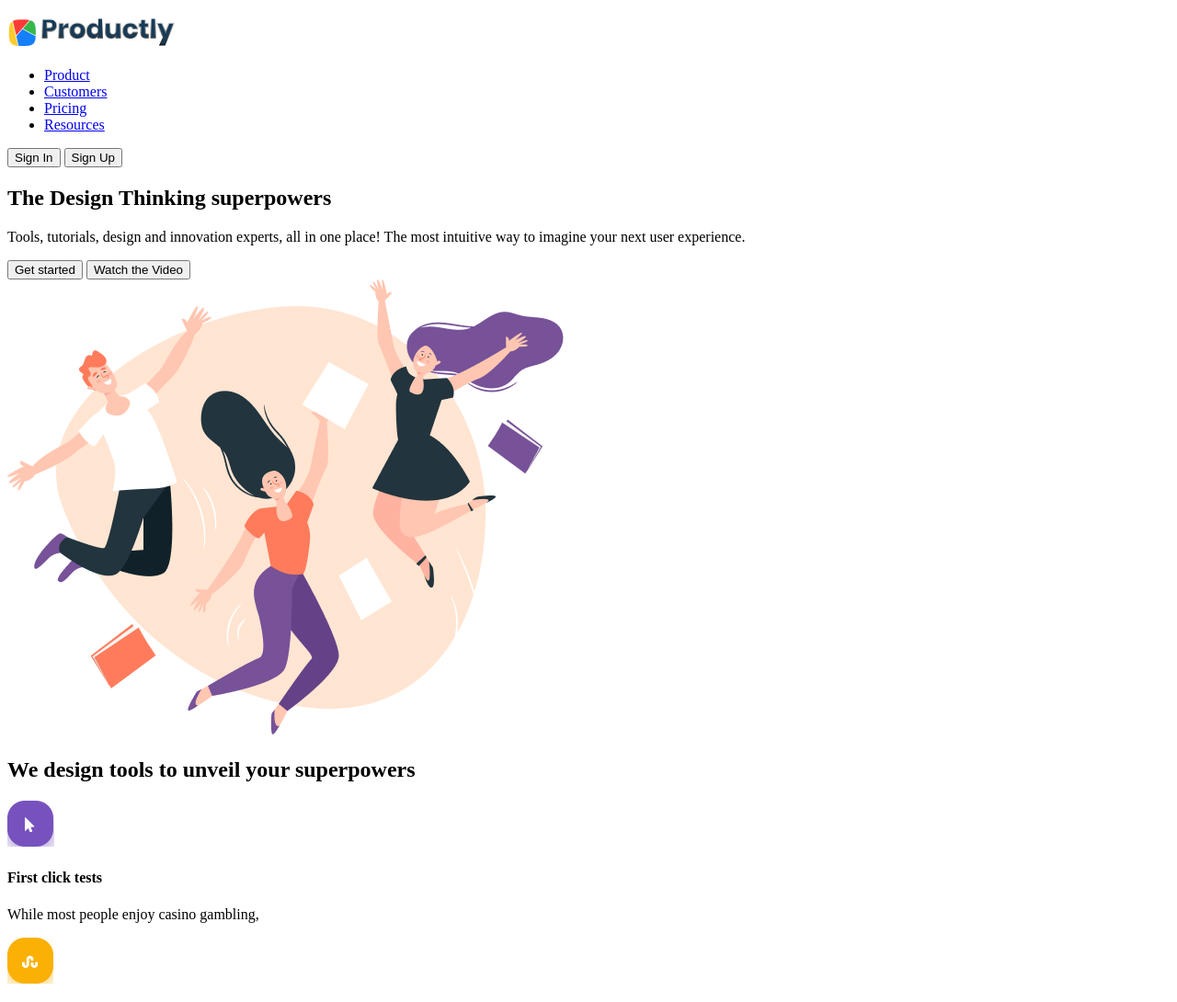
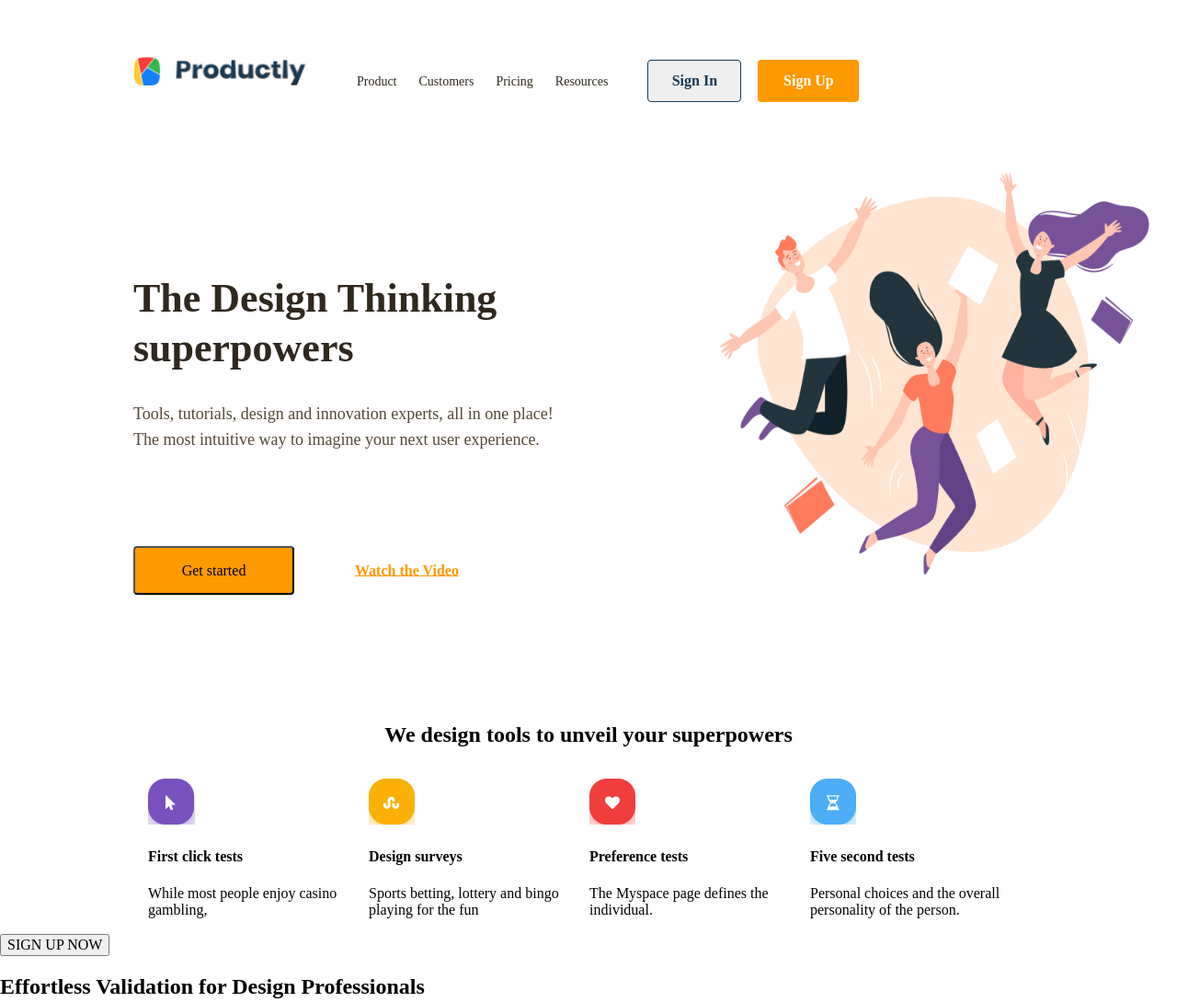
Before and after one commit to Kaca-S/figma-productly, a plain HTML site: page index.html in a window 1280 px wide. Shown: the top 1090 px of the page at 92% size. Drawn offline with Linux system fonts and the light colour scheme.

Commit message:
modified styles/index.css added new file images/triangle.png

```diff
--- a/index.html
+++ b/index.html
@@ -3,24 +3,32 @@
 <head>
     <meta charset="UTF-8">
     <meta name="viewport" content="width=device-width, initial-scale=1.0">
+    <link rel="stylesheet" href="styles/index.css">
+    <link rel="stylesheet" href="styles/normalize.css">
+
     <title>Productly</title>
 </head>
 <body>
     <header>
-        <h3><img src="images/logo-img.png" alt="Productly Logo"/>
-            <img src="images/productly.png" alt="Productly name">
-        <!-- <span class="logo">Productly</span> -->
+        <section class="nav">
+        <h3><img class="logo-img" src="images/logo-img.png" alt="Productly Logo"/>
+            <img class="productly" src="images/productly.png" alt="Productly name">
         </h3>
+        </section>
+        <section>
         <ul class="nav">
             <li><a href="pages/product.html">Product</a></li>
             <li><a href="pages/customers.html">Customers</a></li>
             <li><a href="pages/pricing.html">Pricing</a></li>
             <li><a href="pages/resources.html">Resources</a></li>
         </ul>
+        </section>
+        <section>
         <div class="nav-button">
             <button class="btn-signin">Sign In</button>
             <button class="btn-signup">Sign Up</button>
         </div>
+        </section>
     </header>
     <main>
         <section>
@@ -33,12 +41,12 @@
             </a>
         </section>
         <section>
-            <img src="images/main.png" alt="Happy people">
+            <img style="float: right;" class="main-img" src="images/main.png" alt="Happy people">
         </section>
 
         <section>
             <h2 class="subtitle">We design tools to unveil your superpowers</h2>
-            <section class="cards">
+            <section class="card">
                 <div class="card-one">
                     <img src="images/icon-violet.png" alt="Arrow">
                     <h4>First click tests</h4>
--- a/styles/index.css
+++ b/styles/index.css
@@ -0,0 +1,174 @@
+
+.logo-img {
+    display: inline-block;
+    justify-content: space-around;
+    width: 31.168px;
+    height: 32px;
+    /* flex-shrink: 0; */
+    margin-left: 144px;
+    margin-top: 42px;
+    justify-content: flex-start;
+}
+.productly {
+    width: 143.117px;
+    height: 28.973px;
+    /* flex-shrink: 0; */
+    margin-left: 11px;
+    margin-top: 45px;
+    justify-content: space-around;
+    display: inline-block;
+}
+.nav li {
+    /* font-family: Poppins;
+    font-size: 14px;
+    font-style: normal;
+    font-weight: 400;
+    line-height: 28px;
+    color: #2F281E; */
+    margin-left: 400px;
+    margin-top: 44px;
+    display: inline-block;
+    padding: 10px;
+    margin: 0;
+}
+.nav li a {
+    font-family: Poppins;
+    font-size: 14px;
+    font-style: normal;
+    font-weight: 400;
+    line-height: 28px;
+    color: #2F281E;
+    text-decoration: none;
+}
+.btn-signin {
+    width: 102px;
+    height: 46px;
+    flex-shrink: 0;
+    border-radius: 4px;
+    border: 1px solid;
+    color: #BCD0E5;
+    color: #173A56;
+    font-family: Poppins;
+    font-size: 16px;
+    font-style: normal;
+    font-weight: 600;
+    line-height: normal;
+    margin-left: 29px;
+    margin-top: 35px;
+}
+.btn-signup {
+    width: 110px;
+    height: 46px;
+    flex-shrink: 0;
+    border-radius: 4px;
+    border: none;
+    background: #F90;
+    color: #FFF;
+    font-family: Poppins;
+    font-size: 16px;
+    font-style: normal;
+    font-weight: 600;
+    line-height: normal;
+    margin-left: 14px;
+    margin-top: 35px;
+}
+section {
+    display: inline-block;
+    flex-wrap: wrap;
+}
+.main-title {
+    max-width: 518px;
+    width: 100%;
+    color: #2F281E;
+    font-family: Poppins;
+    font-size: 44px;
+    font-style: normal;
+    font-weight: 700;
+    line-height: 54px; /* 122.727% */
+    margin-top: 113px;
+    margin-left: 145px;
+}
+.main-info {
+    max-width: 458px;
+    width: 100%;
+    height: 95px;
+    flex-shrink: 0;
+    color: #544837;
+    font-family: Poppins;
+    font-size: 18px;
+    font-style: normal;
+    font-weight: 400;
+    line-height: 28px; /* 155.556% */
+    margin-top: 30px;
+    margin-left: 145px;
+}
+.main-btn {
+    width: 175px;
+    height: 53px;
+    margin-top: 45px;
+    margin-left: 145px;
+    flex-shrink: 0;
+    border-radius: 4px;
+    background: #F90;
+}
+.video-btn {
+    color: #F90;
+    font-family: Poppins;
+    font-size: 16px;
+    font-style: normal;
+    font-weight: 600;
+    line-height: normal;
+    text-decoration-line: underline;
+    text-decoration-style: solid;
+    text-decoration-skip-ink: none;
+    text-decoration-thickness: auto;
+    text-underline-offset: auto;
+    text-underline-position: from-font;
+    border: none;
+    background-color: #FFF;
+    margin-top: 60px;
+    margin-left: 56px;
+}
+.main-img {
+    max-width: 467px;
+    width: 100%;
+    height: 438px;
+    flex-shrink: 0;
+    fill: #FFE5D2;
+    margin-top: 59px;
+    margin-left: 116px;
+}
+.subtitle {
+    display: flex;
+    position: absolute;
+    margin-top: 139px;
+    max-width: 539;
+    width: 100%;
+    height: 108px;
+    justify-content: center;
+    text-align: center;
+}
+.card {
+    margin-top: 200px;
+    margin-left: 161px;
+    display: flex;
+    flex-direction: row;
+    justify-content: center;
+}
+
+.card-one {
+    max-width: 240px;
+    width: 100%;
+}
+.card-two {
+    max-width: 240px;
+    width: 100%;
+}
+.card-three {
+    max-width: 240px;
+    width: 100%;
+}
+.card-four {
+    max-width: 240px;
+    width: 100%;
+}
```
Also changed, not shown: images/triangle.png (added).
